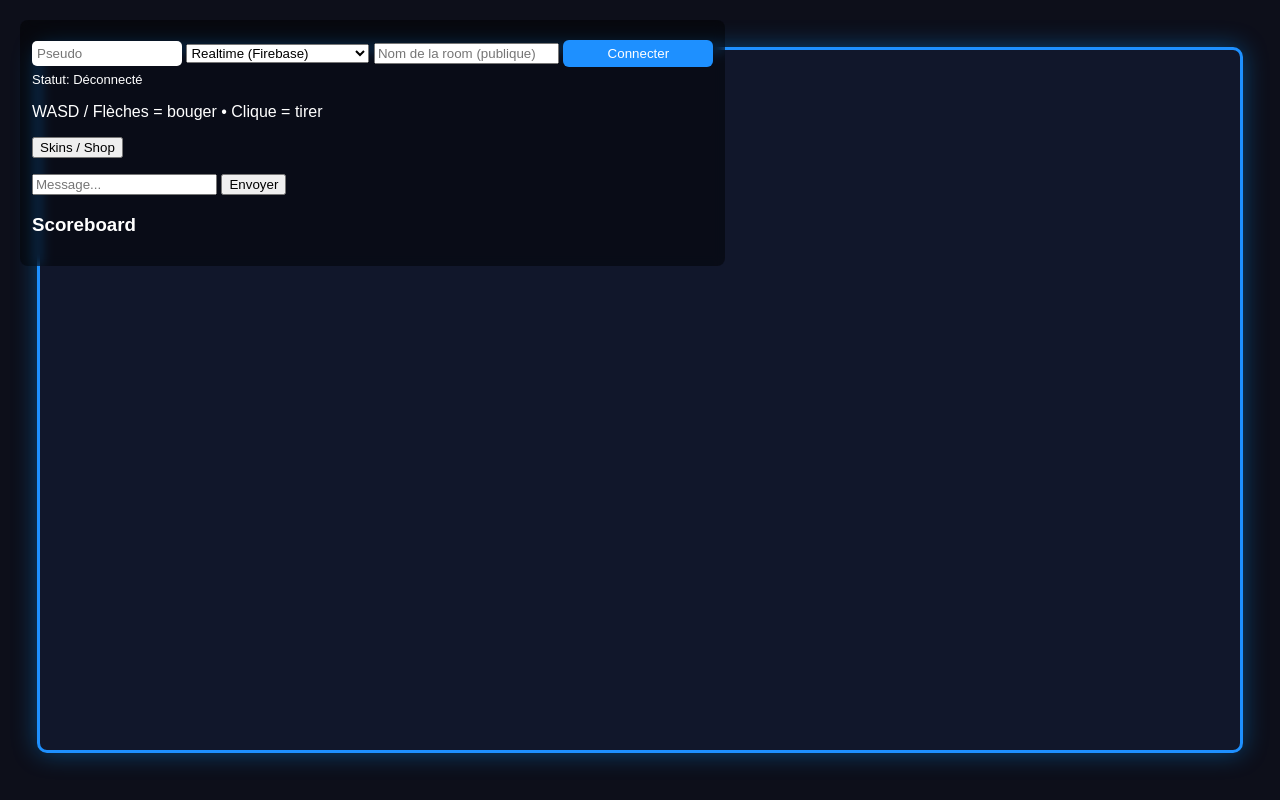
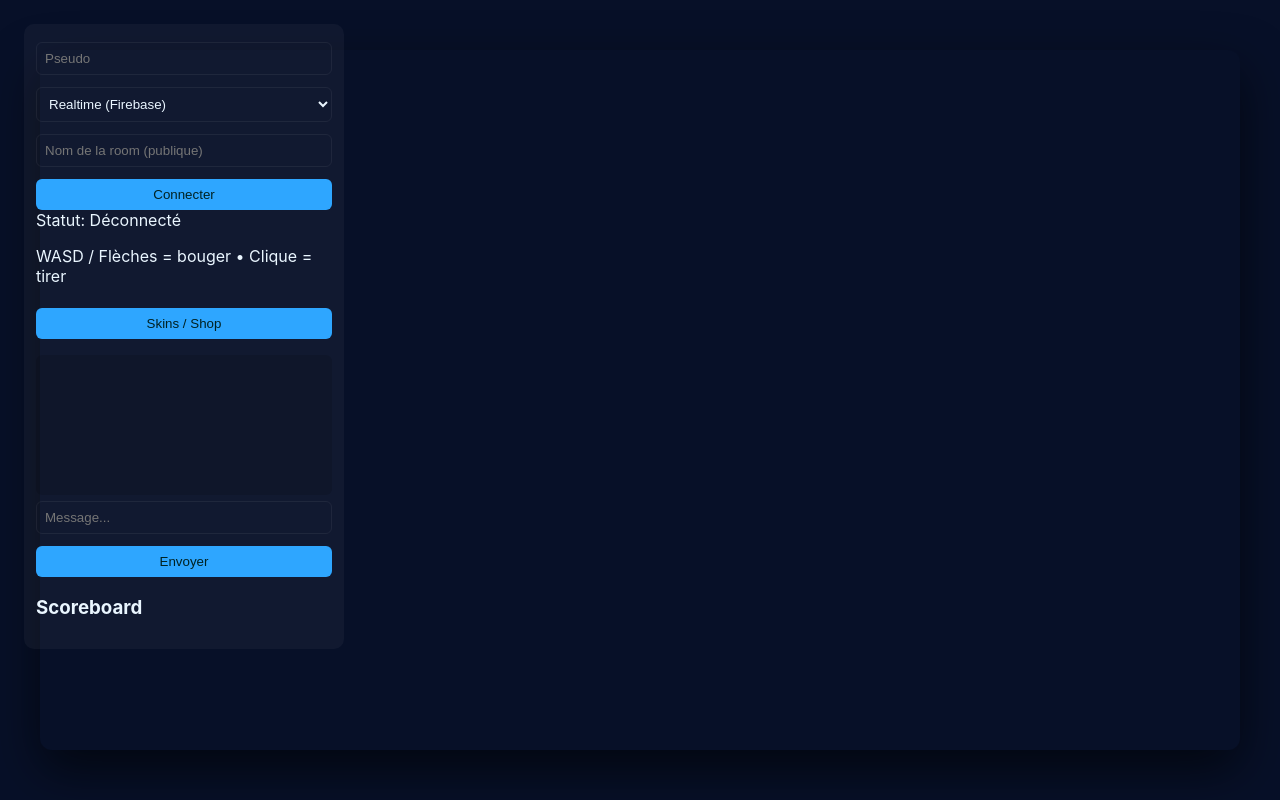
Before and after one commit to PROroblox1212/jeu, a plain HTML site: page index.html in a window 1280 px wide. Drawn offline with Linux system fonts and the light colour scheme; no server answers.

Commit message:
Refactor CSS styles for improved structure and design

```diff
--- a/style.css
+++ b/style.css
@@ -1,50 +1,16 @@
-body {
-  margin: 0;
-  background: #0d0f1a;
-  font-family: Arial, sans-serif;
-  color: white;
-  display: flex;
-  justify-content: center;
-  align-items: center;
-  height: 100vh;
-}
+:root{--bg:#071028;--panel:rgba(255,255,255,0.04);--accent:#2ea6ff}
+*{box-sizing:border-box}
+body{margin:0;height:100vh;display:flex;align-items:center;justify-content:center;background:var(--bg);font-family:Inter,Arial,sans-serif;color:#eaf6ff}
+#game{border-radius:12px;box-shadow:0 20px 50px rgba(0,0,0,0.6)}
+#ui{position:absolute;left:24px;top:24px;width:320px;background:var(--panel);padding:12px;border-radius:10px}
+#ui input,#ui select{width:100%;padding:8px;margin:6px 0;border-radius:6px;border:1px solid rgba(255,255,255,0.06);background:transparent;color:inherit}
+#connectBtn,#chatSend,#shopBtn{width:100%;padding:8px;margin-top:6px;border-radius:6px;border:none;background:var(--accent);color:#022;cursor:pointer}
+#chat{margin-top:10px}
+#chatLog{height:140px;overflow:auto;background:rgba(0,0,0,0.12);padding:8px;border-radius:6px}
+#scoreboard{margin-top:10px}
+#scores{max-height:150px;overflow:auto}
 
-#game {
-  border: 3px solid #1e90ff;
-  border-radius: 10px;
-  background: #11172b;
-  box-shadow: 0 0 25px rgba(0, 150, 255, 0.4);
-}
 
-#ui {
-  position: absolute;
-  top: 20px;
-  left: 20px;
-  background: rgba(0, 0, 0, 0.45);
-  padding: 12px;
-  border-radius: 8px;
-  backdrop-filter: blur(6px);
-}
-
-#username {
-  width: 140px;
-  padding: 5px;
-  border-radius: 5px;
-  border: none;
-}
-
-#connectBtn {
-  margin-top: 8px;
-  width: 150px;
-  padding: 6px;
-  border-radius: 6px;
-  border: none;
-  background: #1e90ff;
-  color: white;
-  cursor: pointer;
-}
-
-#status {
-  margin-top: 5px;
-  font-size: 13px;
-}
+/* shop modal quick style */
+#shopModal{position:fixed;inset:0;display:flex;align-items:center;justify-content:center;background:rgba(0,0,0,0.6)}
+#shopModal .card{background:#071022;padding:18px;border-radius:10px;width:480px}
```
